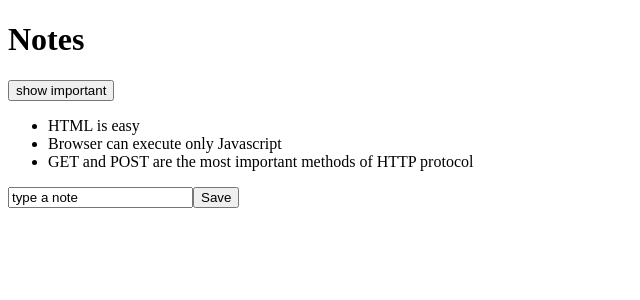
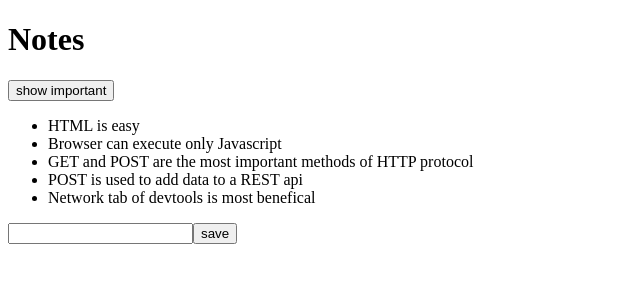
Before and after one commit to AlenaNik/full-stack-course-alena, a React (Create React App) app in the folder part0/: page / in a window 1280 px wide. Shown: the top 300 px of the page, without its empty margins (0-640 px from the left). Built offline with nearby package versions, Linux system fonts and the light colour scheme; data requests are answered from the project's data file.

Commit message:
part2-4-notes

```diff
--- /dev/null
+++ b/part0/db.json
@@ -0,0 +1,34 @@
+{
+  "notes": [
+    {
+      "id": 1,
+      "content": "HTML is easy",
+      "date": "2019-05-30T17:30:31.098Z",
+      "important": true
+    },
+    {
+      "id": 2,
+      "content": "Browser can execute only Javascript",
+      "date": "2019-05-30T18:39:34.091Z",
+      "important": false
+    },
+    {
+      "id": 3,
+      "content": "GET and POST are the most important methods of HTTP protocol",
+      "date": "2019-05-30T19:20:14.298Z",
+      "important": true
+    },
+    {
+      "content": "POST is used to add data to a REST api",
+      "date": "2019-05-31T10:37:37.759Z",
+      "important": false,
+      "id": 4
+    },
+    {
+      "content": "Network tab of devtools is most benefical",
+      "date": "2019-05-31T10:41:46.058Z",
+      "important": false,
+      "id": 5
+    }
+  ]
+}
--- a/part0/package.json
+++ b/part0/package.json
@@ -3,6 +3,7 @@
   "version": "0.1.0",
   "private": true,
   "dependencies": {
+    "axios": "^0.19.0",
     "@testing-library/jest-dom": "^4.2.4",
     "@testing-library/react": "^9.3.2",
     "@testing-library/user-event": "^7.1.2",
@@ -14,7 +15,8 @@
     "start": "react-scripts start",
     "build": "react-scripts build",
     "test": "react-scripts test",
-    "eject": "react-scripts eject"
+    "eject": "react-scripts eject",
+    "server": "json-server -p3001 db.json"
   },
   "eslintConfig": {
     "extends": "react-app"
--- a/part0/src/App.js
+++ b/part0/src/App.js
@@ -1,39 +1,47 @@
-import Note from "./components/Note";
-import React, { useState } from "react";
+import React, { useState, useEffect } from 'react'
+import Note from './components/Note'
+import axios from 'axios'
 
-const App = (props) => {
-    const [notes, setNotes] = useState(props.notes)
-    const [newNote, setNewNote] = useState('type a note')
+const App = () => {
+    const [notes, setNotes] = useState([])
+    const [newNote, setNewNote] = useState('')
     const [showAll, setShowAll] = useState(true)
 
+    useEffect(() => {
+        axios
+            .get('http://localhost:3001/notes')
+            .then(response => {
+                setNotes(response.data)
+            })
+    }, [])
 
     const notesToShow = showAll
         ? notes
-        : notes.filter(note => note.important === true)
+        : notes.filter(note => note.important)
 
+    const rows = () => notesToShow.map(note =>
+        <Note
+            key={note.id}
+            note={note}
+        />
+    )
 
-    const addNote = (e) => {
-        e.preventDefault()
+    const handleNoteChange = (event) => {
+        console.log(event.target.value)
+        setNewNote(event.target.value)
+    }
+
+    const addNote = (event) => {
+        event.preventDefault()
         const noteObject = {
             content: newNote,
             date: new Date().toISOString(),
             important: Math.random() > 0.5,
             id: notes.length + 1,
         }
+
         setNotes(notes.concat(noteObject))
         setNewNote('')
-    }
-
-
-    const rows = () =>
-        notesToShow.map(note => <Note
-            key={note.id}
-            note={note}
-        />
- )
-    const handleNoteChange = (e) => {
-        console.log(e.target.value)
-        setNewNote(e.target.value)
     }
 
     return (
@@ -48,10 +56,11 @@ const App = (props) => {
                 {rows()}
             </ul>
             <form onSubmit={addNote}>
-                <input value={newNote}
-                onChange={handleNoteChange}
+                <input
+                    value={newNote}
+                    onChange={handleNoteChange}
                 />
-                <button type="submit">Save</button>
+                <button type="submit">save</button>
             </form>
         </div>
     )
--- a/part0/src/index.js
+++ b/part0/src/index.js
@@ -2,28 +2,8 @@ import React from 'react'
 import ReactDOM from 'react-dom'
 import App from './App'
 
-const notes = [
-    {
-        id: 1,
-        content: 'HTML is easy',
-        date: '2019-05-30T17:30:31.098Z',
-        important: true
-    },
-    {
-        id: 2,
-        content: 'Browser can execute only Javascript',
-        date: '2019-05-30T18:39:34.091Z',
-        important: false
-    },
-    {
-        id: 3,
-        content: 'GET and POST are the most important methods of HTTP protocol',
-        date: '2019-05-30T19:20:14.298Z',
-        important: true
-    }
-]
 
 ReactDOM.render(
-    <App notes={notes} />,
+    <App/>,
     document.getElementById('root')
 )
```
Also changed, not shown: 1 other file (tests, documents, lock files or other folders).
